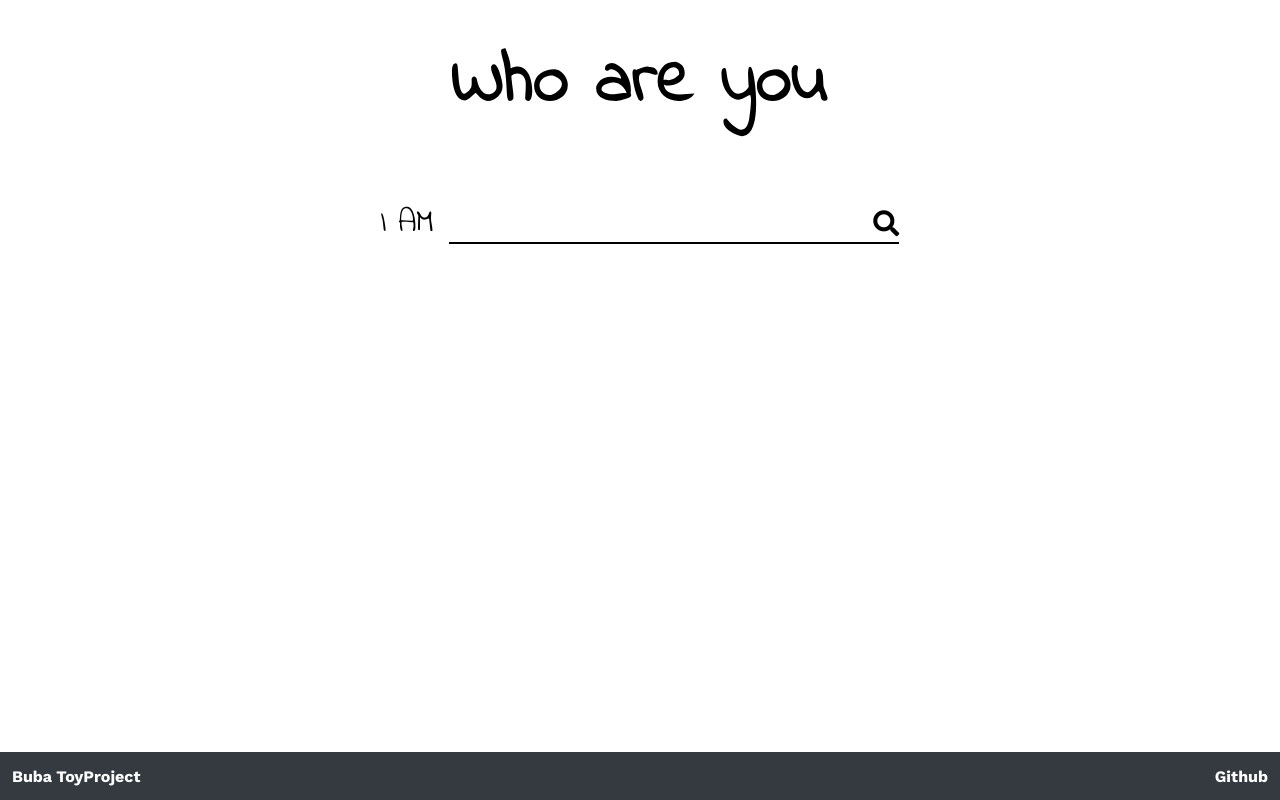
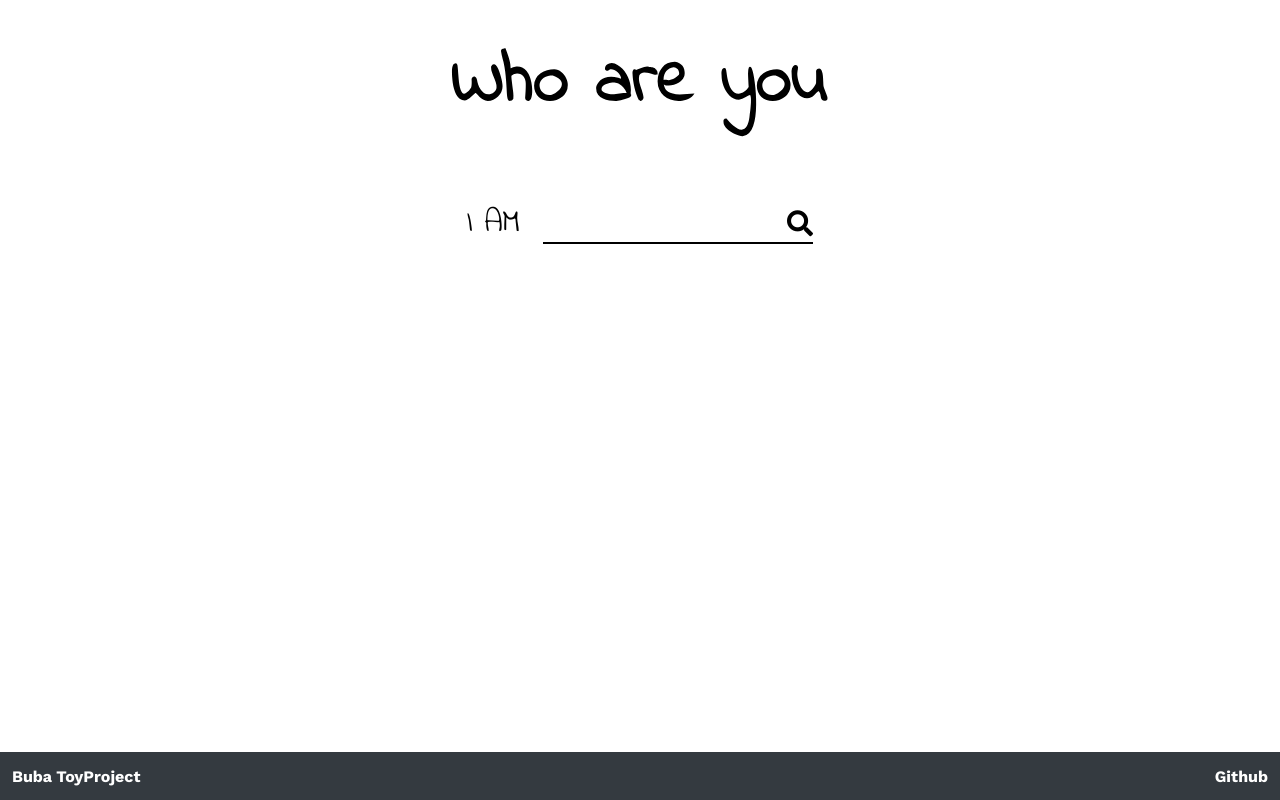
Before and after one commit to seonk94/officetel-price, a React (Create React App) app: page / in a window 1280 px wide. Built offline with nearby package versions, Linux system fonts and the light colour scheme.

Commit message:
fix: input field width setting

```diff
--- a/src/components/NameInputField/index.tsx
+++ b/src/components/NameInputField/index.tsx
@@ -28,15 +28,22 @@ const NameFieldBox = styled.div`
 `
 
 const NameInput = styled.div`
+  display: flex;
+  align-items: center;
   border-bottom: 2px solid #000;
   input {
     border: none;
     font-size: 32px;
+    width: 30vh;
 
     &:focus {
       outline: none;
     }
   }
+`
+
+const IAmSpan = styled.span`
+  min-width: 60px;
 `
 
 function NameInputField({ setName, searchName }: InputNameProps) {
@@ -49,9 +56,9 @@ function NameInputField({ setName, searchName }: InputNameProps) {
 
   return (
     <NameFieldBox>
-      <span>
+      <IAmSpan>
         I AM
-      </span>
+      </IAmSpan>
       <NameInput>
         <input
           onChange={({ target: { value } }) => setName(value)}
```
